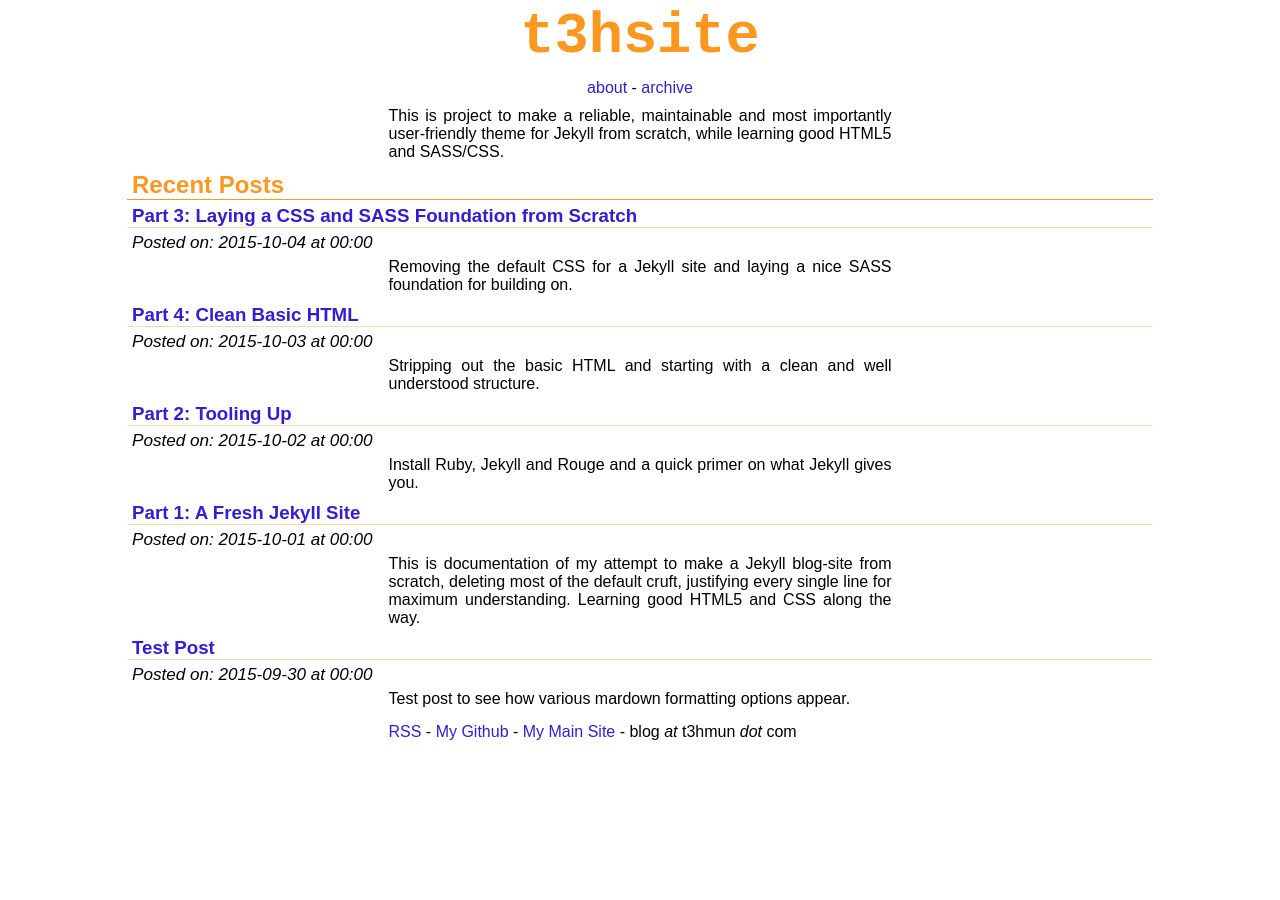
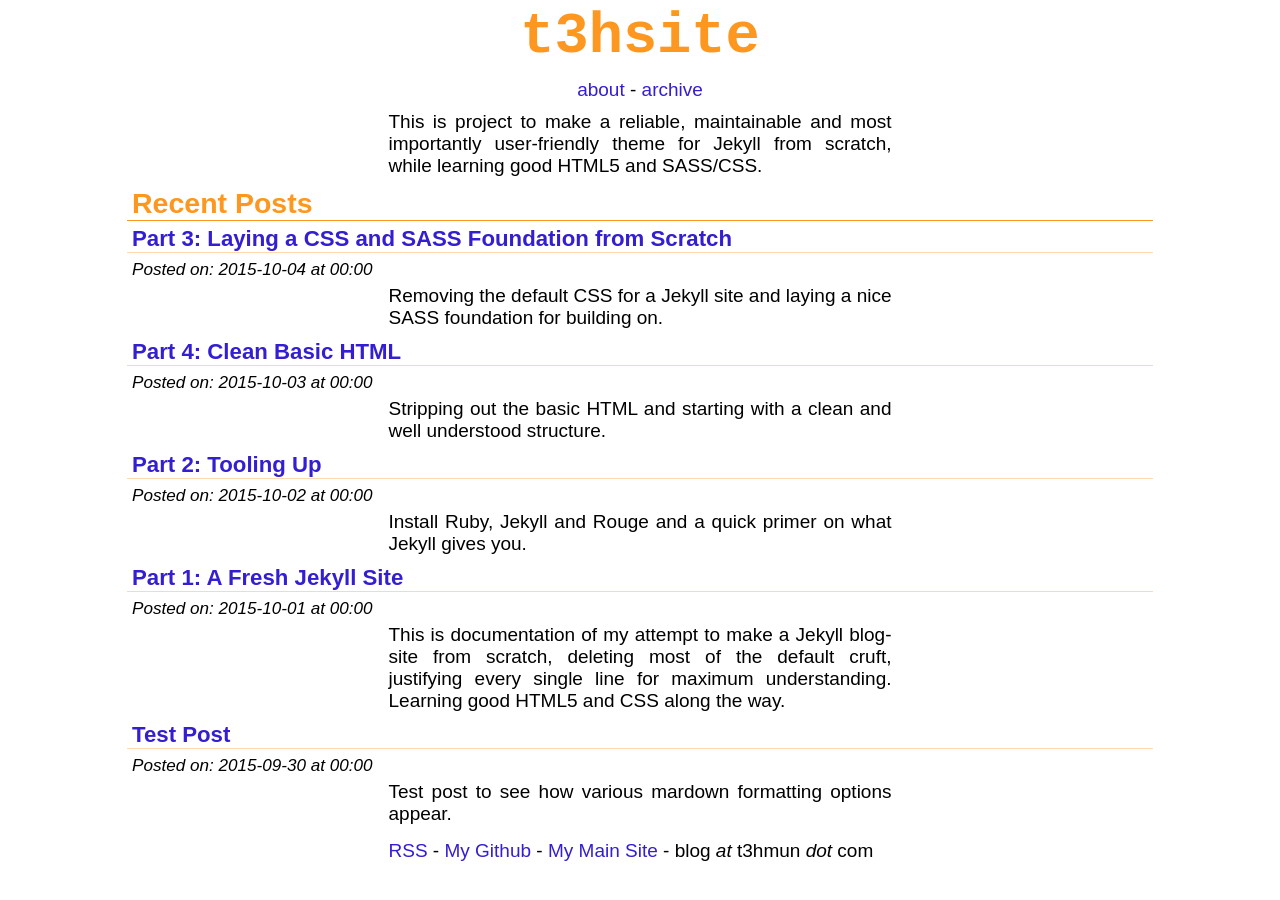
Before and after one commit to t3hmun/t3hsite, a Jekyll site: the page built from index.html, in a window 1280 px wide. Built offline with Jekyll 4.4.1, drawn with Linux system fonts in a browser that asks for light colours.

Commit message:
Applied font size. Big bug.

```diff
--- a/_sass/_style.scss
+++ b/_sass/_style.scss
@@ -79,6 +79,7 @@ html {
 body {
     background: $background-colour;
     color: $text-colour;
+    font-size: $base;
     // Auto margin to centre the body.
     // This means padding will have to be added manually to maintain a gutter.
     margin: auto;
```
